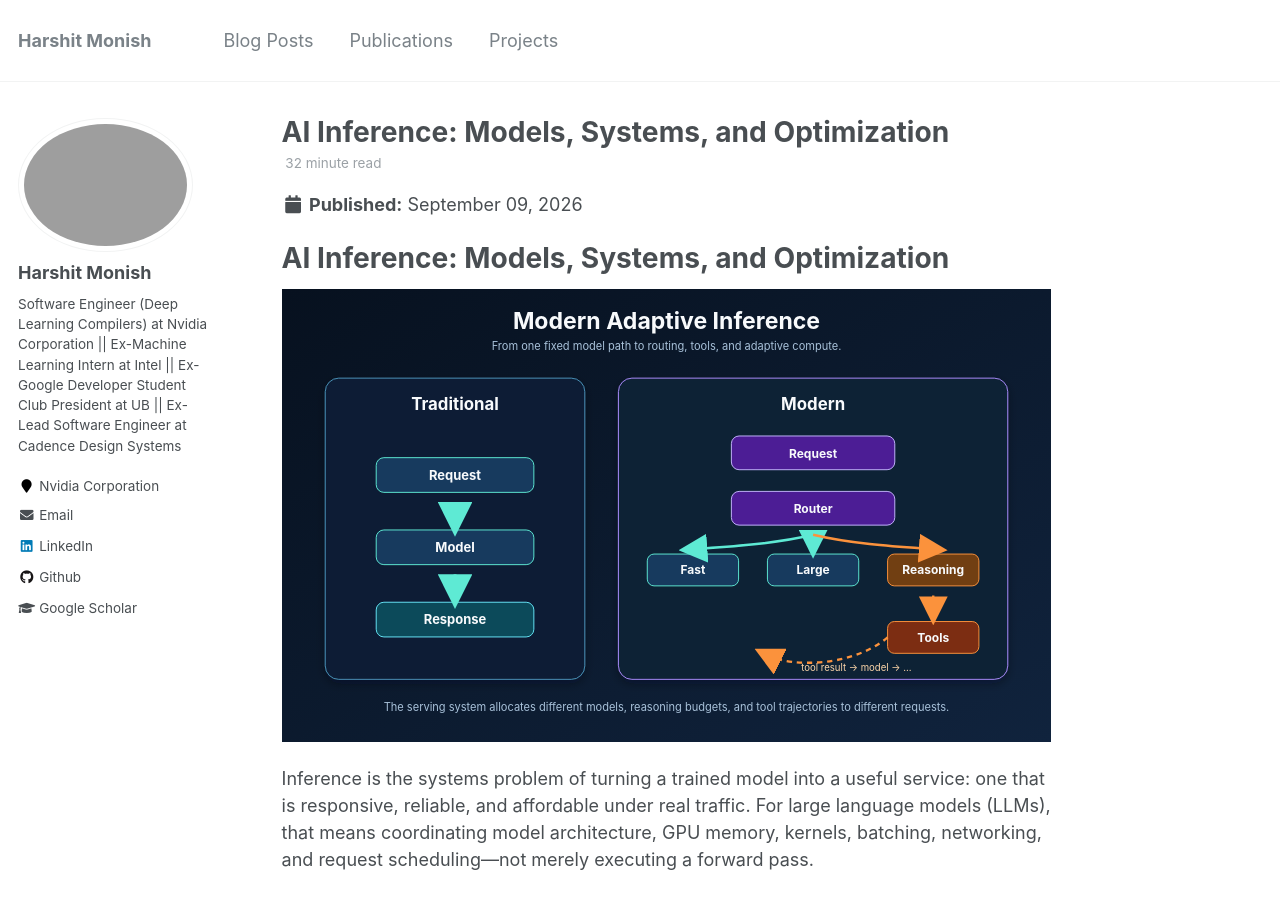
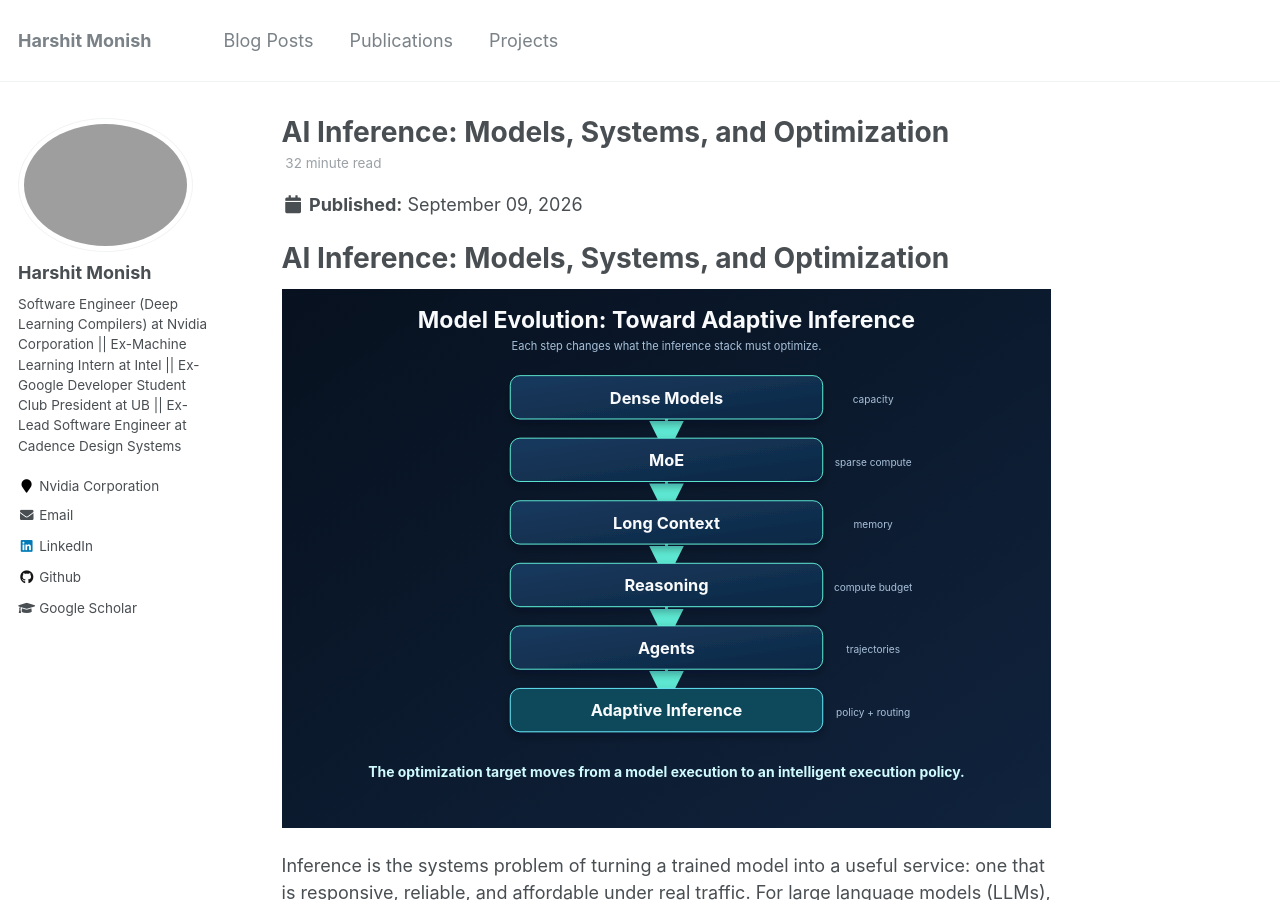
Before and after one commit to harshitmonish/harshitmonish.github.io, a Jekyll site: the page built from _posts/2026-09-09-ai-inference-models-systems-optimization.md, in a window 1280 px wide and 900 px high. Built offline with Jekyll 4.4.1, drawn with Linux system fonts in a browser that asks for light colours; formulas are drawn with MathJax 3.

Commit message:
Update 2026-09-09-ai-inference-models-systems-optimization.md

```diff
--- a/_posts/2026-09-09-ai-inference-models-systems-optimization.md
+++ b/_posts/2026-09-09-ai-inference-models-systems-optimization.md
@@ -8,7 +8,7 @@ tags:
 
 # AI Inference: Models, Systems, and Optimization
 
-<img src='/images/ai-inference-2026/modern-adaptive-inference.svg'>
+<img src='/images/ai-inference-2026/model-evolution-adaptive-inference.svg'>
 
 Inference is the systems problem of turning a trained model into a useful service: one that is responsive, reliable, and affordable under real traffic. For large language models (LLMs), that means coordinating model architecture, GPU memory, kernels, batching, networking, and request scheduling—not merely executing a forward pass.
 
```
